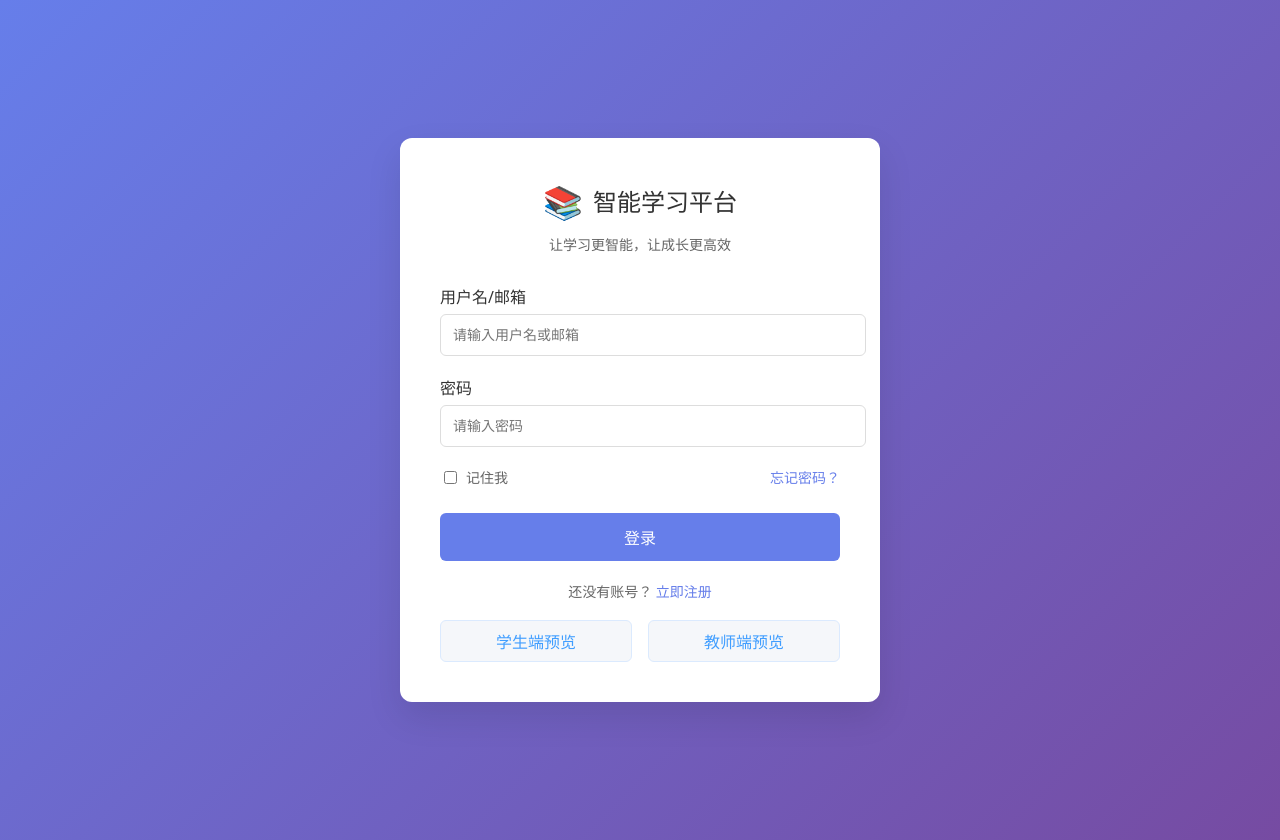
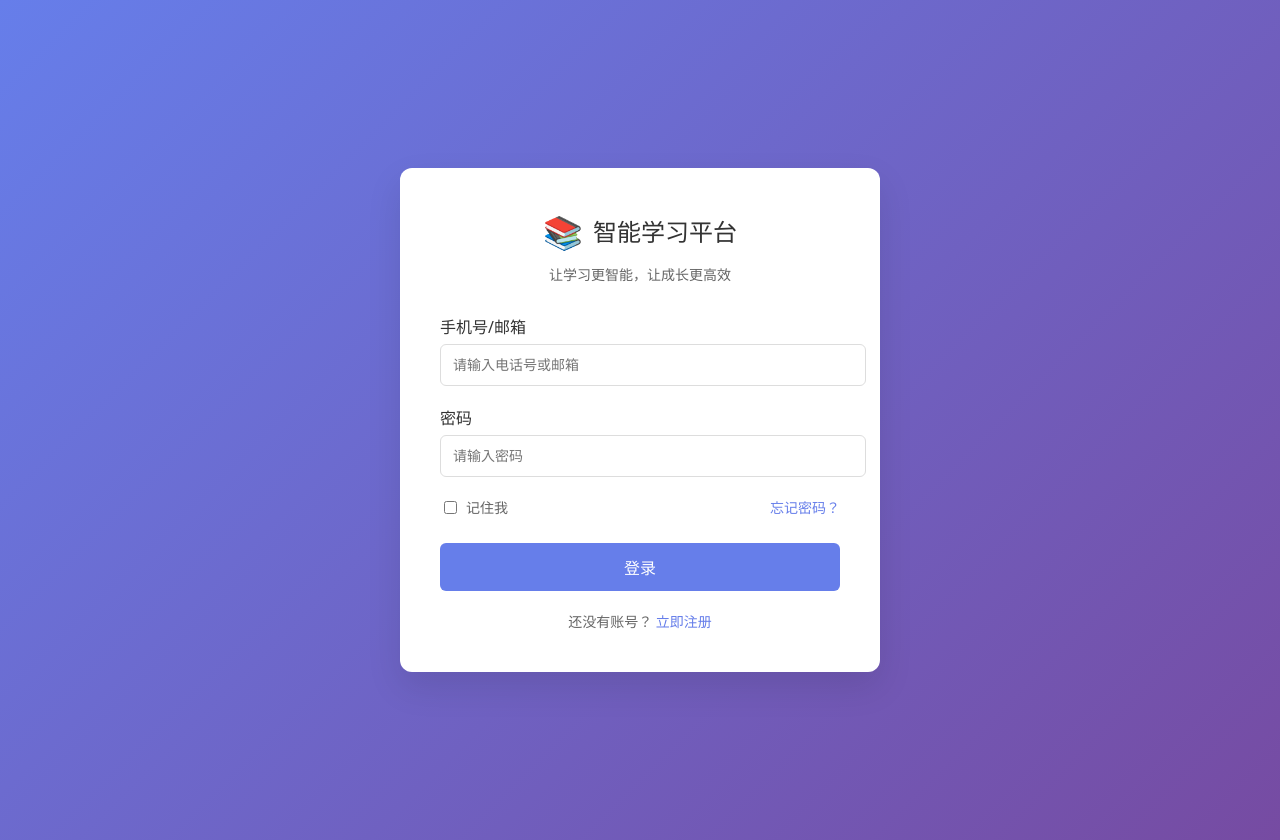
Before and after one commit to nightclassXCR/AI_Smart_Course_front, a Vue app: page /login in a window 1280 px wide. Built offline with nearby package versions, Linux system fonts and the light colour scheme.

Commit message:
new file:   AI_Smart_Course_front 	modified:   src/views/Login.vue 	modified:   src/views/MyCourse.vue 	deleted:    AI_Smart_Course_front

```diff
--- a/src/views/Login.vue
+++ b/src/views/Login.vue
@@ -11,11 +11,11 @@
 
         <form @submit.prevent="handleLogin" class="login-form">
           <div class="form-group">
-            <label>用户名/邮箱</label>
+            <label>手机号/邮箱</label>
             <input
               type="text"
               v-model="loginForm.username"
-              placeholder="请输入用户名或邮箱"
+              placeholder="请输入电话号或邮箱"
               required
             />
           </div>
@@ -46,11 +46,6 @@
             还没有账号？ <a href="#" @click="showRegister = true">立即注册</a>
           </div>
         </form>
-
-        <div class="preview-btns">
-          <button class="preview-btn" @click="preview('student')">学生端预览</button>
-          <button class="preview-btn" @click="preview('teacher')">教师端预览</button>
-        </div>
 
         <div v-if="error" class="error-message">
           {{ error }}
@@ -388,31 +383,6 @@
     border-color: #667eea;
   }
 
-  .preview-btns {
-    display: flex;
-    gap: 16px;
-    margin: 18px 0 0 0;
-    width: 100%;
-    justify-content: center;
-  }
-
-  .preview-btn {
-    flex: 1;
-    background: #f5f7fa;
-    color: #409EFF;
-    border: 1px solid #dbeafe;
-    border-radius: 6px;
-    padding: 8px 0;
-    font-size: 1rem;
-    cursor: pointer;
-    transition: background 0.2s, color 0.2s;
-  }
-
-  .preview-btn:hover {
-    background: #e0e7ff;
-    color: #1d4ed8;
-  }
-
   @media (max-width: 600px) {
     .login-box {
       max-width: 98vw;
--- a/src/views/MyCourse.vue
+++ b/src/views/MyCourse.vue
@@ -17,20 +17,20 @@
     <!-- 标签切换 -->
     <div class="filter-tabs">
       <button :class="['tab', { active: activeTab === 'all' }]" @click="setActiveTab('all')">全部课程</button>
-      <!-- <button :class="['tab', { active: activeTab === 'ongoing' }]" @click="setActiveTab('ongoing')">进行中</button>
-      <button :class="['tab', { active: activeTab === 'finished' }]" @click="setActiveTab('finished')">已完成</button> -->
+      <button :class="['tab', { active: activeTab === 'ongoing' }]" @click="setActiveTab('ongoing')">进行中</button>
+      <button :class="['tab', { active: activeTab === 'finished' }]" @click="setActiveTab('finished')">已完成</button>
     </div>
     <!-- 课程卡片列表 -->
     <div class="course-list">
       <div v-for="course in filteredCourses" :key="course.id" class="course-card">
         <div class="course-header">
           <div class="course-title">{{ course.name }}</div>
-          <div class="course-status" :class="course.progress >= 100 ? 'finished' : 'ongoing'">
-            {{ course.progress >= 100 ? '已完成' : '进行中' }}
+          <div class="course-status" :class="(course.status_student === 'completed' || course.statusStudent === 'completed') ? 'finished' : 'ongoing'">
+            {{ (course.status_student === 'completed' || course.statusStudent === 'completed') ? '已完成' : '进行中' }}
           </div>
         </div>
         <div class="course-meta">
-          <span>授课教师：{{ course.teacher }}</span>
+          <span>授课教师：{{ course.teacherName || course.teacher }}</span>
         </div>
         <div class="course-progress">
           <!-- <el-progress :percentage="course.progress" :stroke-width="16" /> -->
@@ -88,9 +88,9 @@ onMounted(fetchCourses);
 const filteredCourses = computed(() => {
   let list = courseList.value;
   if (activeTab.value === 'ongoing') {
-    list = list.filter(c => c.progress < 100);
+    list = list.filter(c => (c.status_student === 'underway' || c.statusStudent === 'underway'));
   } else if (activeTab.value === 'finished') {
-    list = list.filter(c => c.progress >= 100);
+    list = list.filter(c => (c.status_student === 'completed' || c.statusStudent === 'completed'));
   }
   if (search.value.trim()) {
     list = list.filter(c => c.name.includes(search.value.trim()));
@@ -100,6 +100,9 @@ const filteredCourses = computed(() => {
 
 function setActiveTab(tab) {
   activeTab.value = tab;
+  if (!search.value.trim()) {
+    fetchCourses();
+  }
 }
 function viewDetail(row) {
   router.push(`/student/course/${row.id}`);
```
